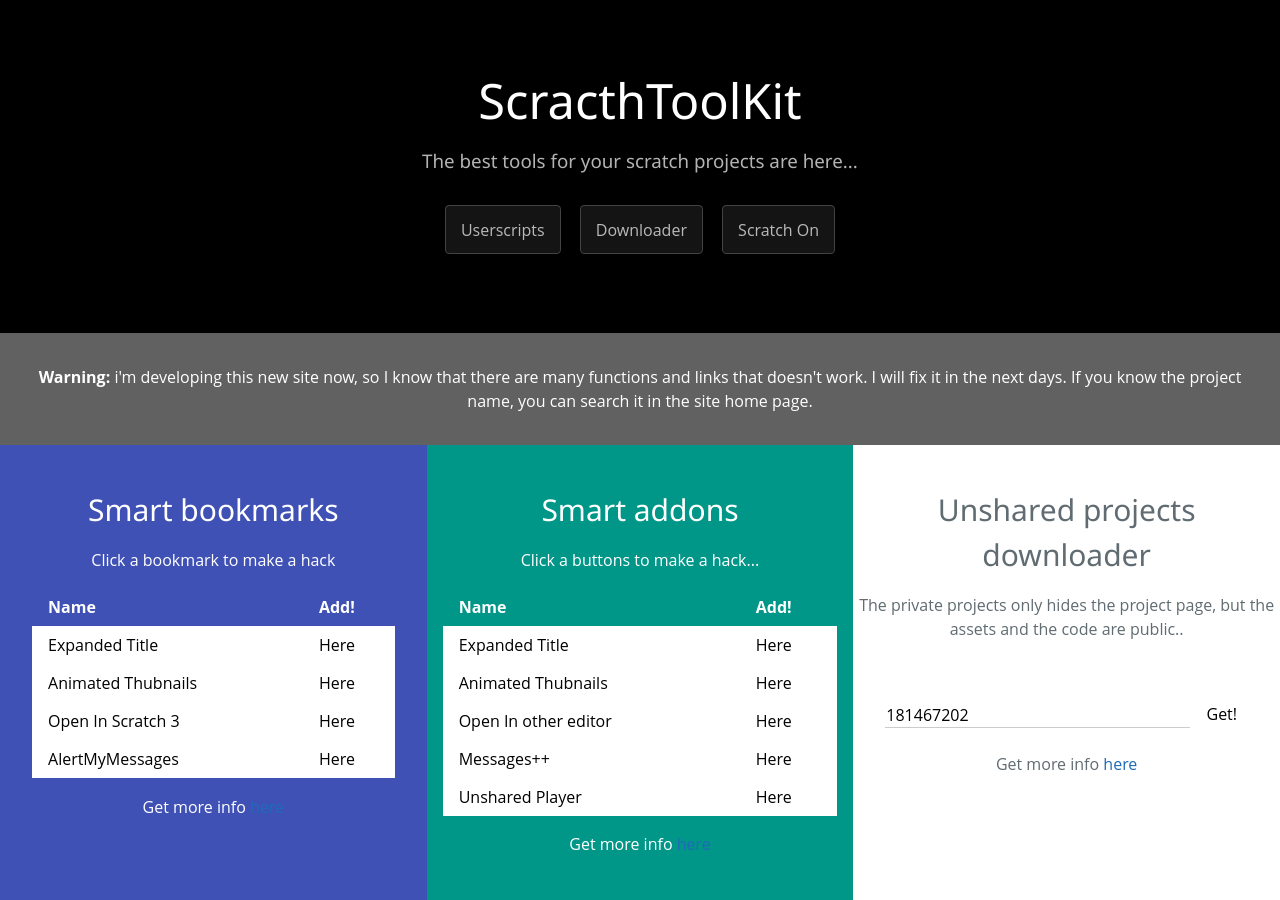
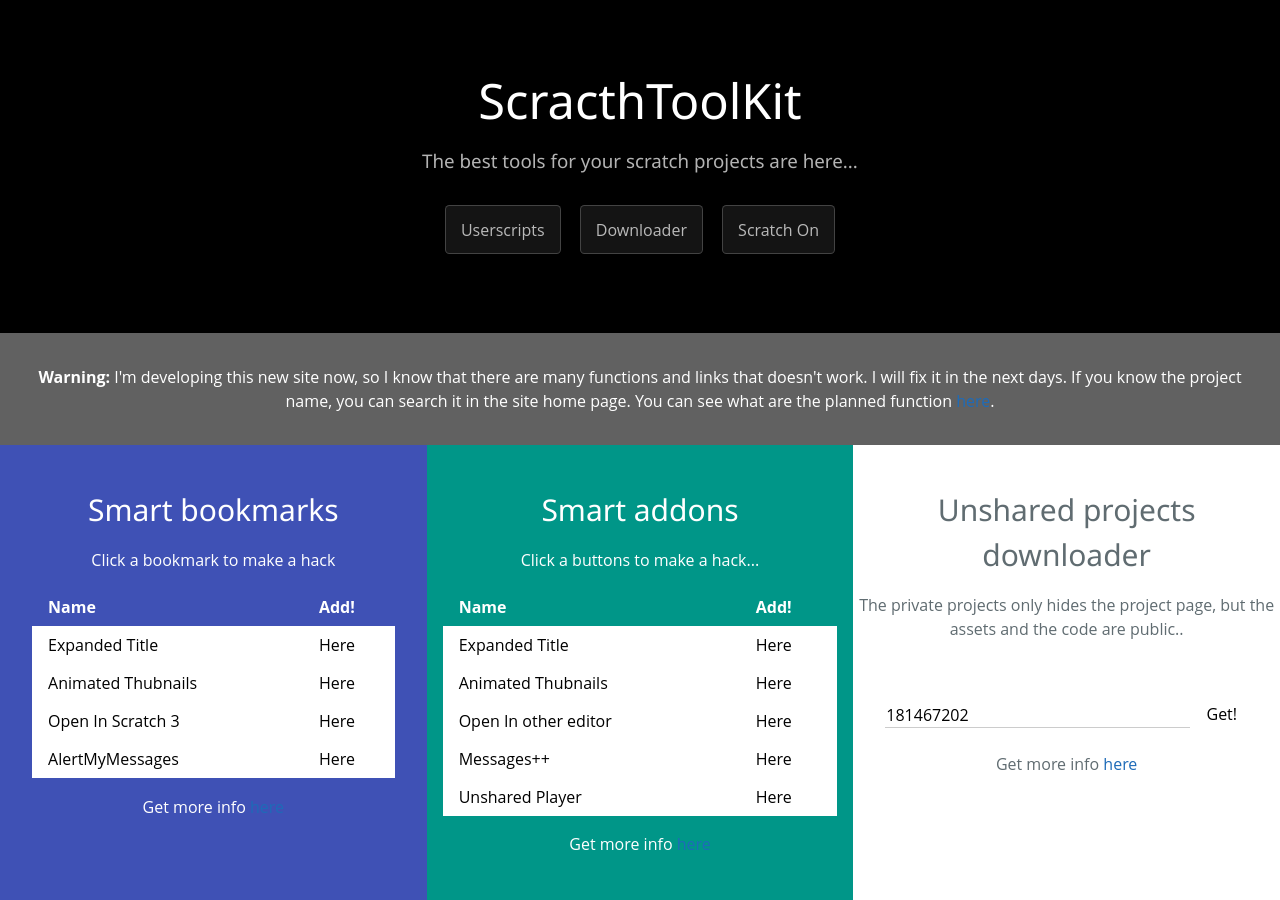
Before and after one commit to JuegOStrower/juegostrower.github.io, a Jekyll site: the page index.html, which Jekyll copies as it is, in a window 1280 px wide and 900 px high. Built offline with Jekyll 4.4.1, drawn with Linux system fonts in a browser that asks for light colours; nearby versions of some CDN libraries; comment, search, counter and statistics services are not loaded.

Commit message:
Update to the warning message

```diff
--- a/index.html
+++ b/index.html
@@ -61,7 +61,7 @@
     </section>
     <div class="w3-dark-gray w3-container" style="min-height:50px">
       <div class="w3-padding-16 w3-center">
-        <p><b>Warning:</b> i'm developing this new site now, so I know that there are many functions and links that doesn't work. I will fix it in the next days. If you know the project name, you can search it in the site home page.</p>
+        <p><b>Warning:</b> I'm developing this new site now, so I know that there are many functions and links that doesn't work. I will fix it in the next days. If you know the project name, you can search it in the site home page. You can see what are the planned function <a href="website">here</a>.</p>
       </div>
     </div>
     <div class="w3-row">
```
